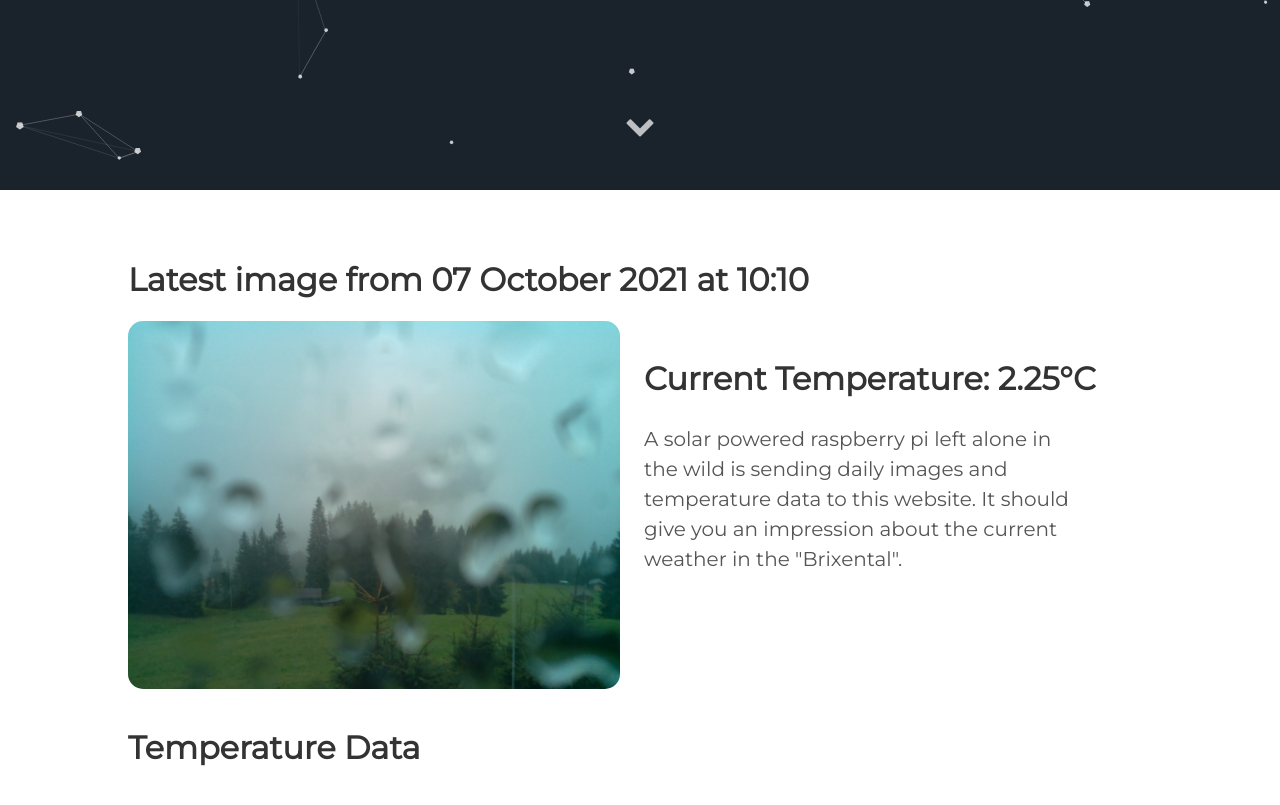
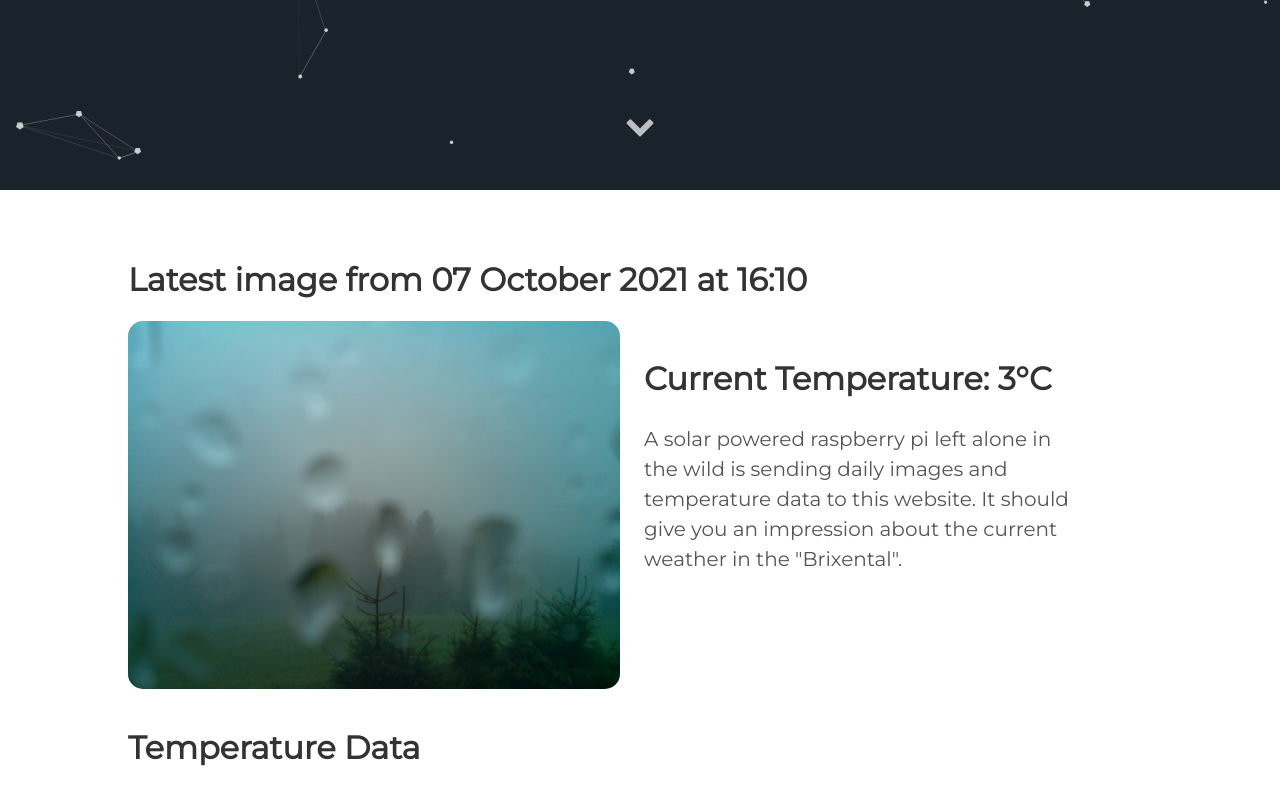
Before and after one commit to vektorious/vektorious.github.io, a Jekyll site: the page built from resources/huette.md, in a window 1280 px wide and 900 px high, scrolled down 710 px. Shown: the top 805 px of the window. Built offline with Jekyll 4.4.1, drawn with Linux system fonts in a browser that asks for light colours.

Commit message:
I'm a bot beep boop

```diff
--- a/resources/huette.md
+++ b/resources/huette.md
@@ -6,13 +6,13 @@ image: '/assets/img/'
 description: 'Live image from the Austrian alps'
 twitter_text: ' '
 ---
-## Latest image from 07 October 2021 at 10:10
+## Latest image from 07 October 2021 at 16:10
 <div class="huette">
   <div class="huette-image">
     <img src="{{ "/assets/img/huette.jpg" | prepend: site.baseurl }}">
   </div>
   <div class="huette-text">
-        <h2>Current Temperature: 2.25°C</h2>
+        <h2>Current Temperature: 3°C</h2>
         <p>A solar powered raspberry pi left alone in the wild is sending daily images and temperature data to this website. It should give you an impression about the current weather in the "Brixental".</p>
 
   </div>
```
Also changed, not shown: rpi-script/2021-10-07_160922.txt (renamed from rpi-script/2021-10-07_100922.txt, +5 -6 lines), rpi-script/huette.md (+2 -2 lines), assets/img/huette.jpg, assets/img/temp_plot.png, rpi-script/temp_plot.png, 1 other file.
